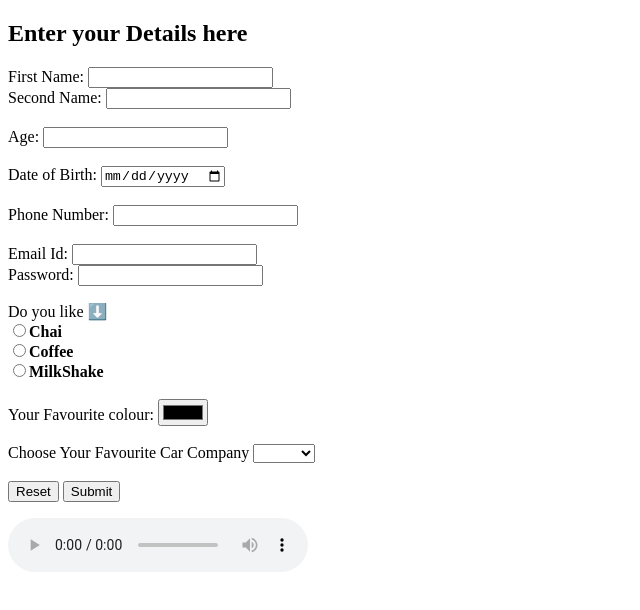
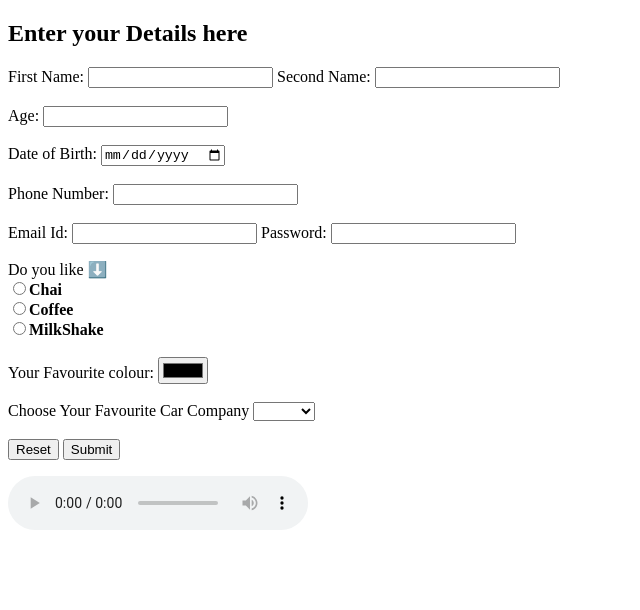
Before and after one commit to tanishsarkar2802/details, a plain HTML site: page index.html in a window 1280 px wide. Shown: the whole page, without its empty margins (0-640 px from the left). Drawn offline with Linux system fonts and the light colour scheme.

Commit message:
Update index.html

```diff
--- a/index.html
+++ b/index.html
@@ -2,13 +2,14 @@
 <html lang="en">
 <head>
     <meta charset="UTF-8">
+    <meta http-equiv="X-UA-Compatible" content="IE=edge">
     <meta name="viewport" content="width=device-width, initial-scale=1.0">
     <title>Contact Details</title>
 </head>
 <body>
     <h2>Enter your Details here</h2>
     <form action="">
-        <label for="1">First Name: </label><input name="first_name" id="1" type="text"><br>
+        <label for="1">First Name: </label><input name="first_name" id="1" type="text">
 
         <label for="2">Second Name: </label><input name="Second_name" id="2" type="text"><br>
 
@@ -21,8 +22,7 @@
         <label for="5">Phone Number: </label><input name="Ph_no." id="5" type="number">
         <br><br>
 
-        <label for="6">Email Id: </label><input name="email" id="6" type="email"><br>
-
+        <label for="6">Email Id: </label><input name="email" id="6" type="email">
         <label for="7">Password: </label><input id="7" type="password"><br>
         <p>
             Do you like ⬇️<br><input id="chai" name="fav" type="radio"><label for="chai"><b>Chai</b></label>
```
